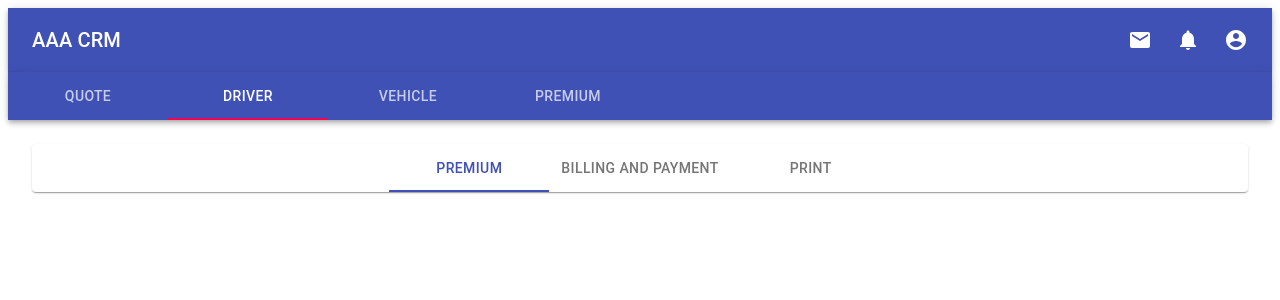
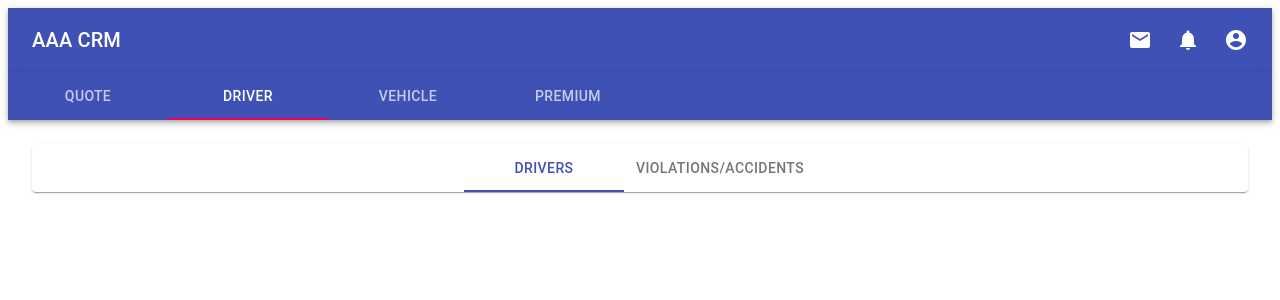
Before and after one commit to SammRosenthal/crm-test, a React (Create React App) app: page / in a window 1280 px wide. Both pictures are taken after a click on the tab "DRIVER". Shown: the top 300 px of the page. Built offline with nearby package versions, Linux system fonts and the light colour scheme.

Commit message:
tabs update to correct values

```diff
--- a/src/components/auto/quote/drivers/driversTabs.js
+++ b/src/components/auto/quote/drivers/driversTabs.js
@@ -27,9 +27,8 @@ export default function DriversTabs() {
         textColor="primary"
         centered
       >
-        <Tab label="Premium" />
-        <Tab label="Billing and Payment" />
-        <Tab label="Print" />
+        <Tab label="Drivers" />
+        <Tab label="Violations/Accidents" />
       </Tabs>
     </Paper>
   );
--- a/src/components/auto/quote/premium/premiumTabs.js
+++ b/src/components/auto/quote/premium/premiumTabs.js
@@ -28,8 +28,8 @@ export default function PremiumTabs() {
         centered
       >
         <Tab label="Premium" />
-        <Tab label="Billing and Payment" />
         <Tab label="Print" />
+        <Tab label="Billing Options" />
       </Tabs>
     </Paper>
   );
--- a/src/components/auto/quote/vehicles/vehiclesTabs.js
+++ b/src/components/auto/quote/vehicles/vehiclesTabs.js
@@ -30,7 +30,6 @@ export default function VehicleTabs() {
         <Tab label="Vehicle" />
         <Tab label="Mileage Calculator" />
         <Tab label="Assignments" />
-        <Tab label="Special Equipment" />
       </Tabs>
     </Paper>
   );
```
